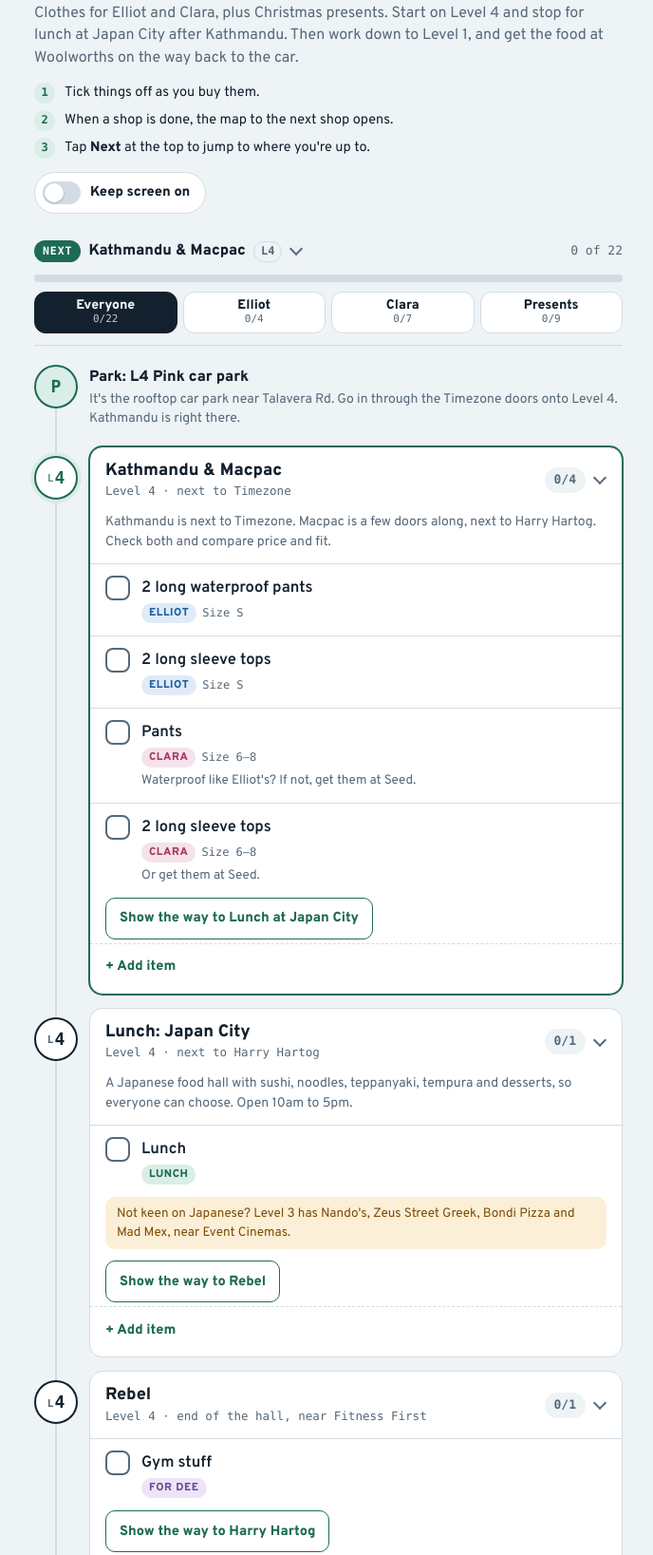
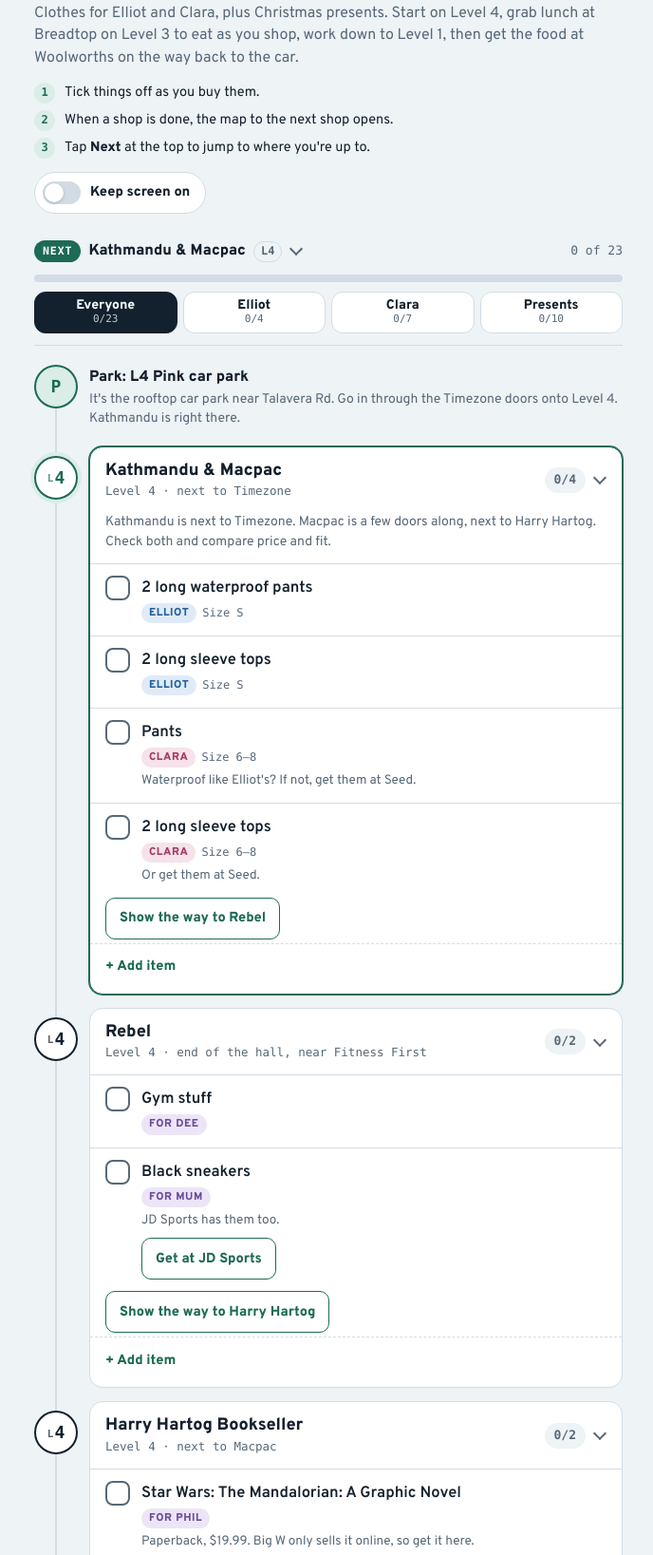
Before and after one commit to unknowncharicter/Europe-Christmas-trip-shopping-list, a plain HTML site: page index.html in a window 1280 px wide. Shown: the part 98-1735 px from the top of the page at 95% size, without its empty margins (294-982 px from the left). Drawn offline with Linux system fonts and the light colour scheme; a web font is replaced by a local one.

Commit message:
Lunch at Breadtop (grab and go); Mum's sneakers at Rebel or JD Sports
- Lunch moves from Japan City to Breadtop on Level 3, just past JD Sports
- Mum's black sneakers show at Rebel and JD Sports; ticking at one hides
  them at the other; 'Get at JD Sports' moves them on, with Undo

Co-Authored-By: Claude Opus 5.5 <noreply@anthropic.com>
Claude-Session: https://claude.ai/code/session_01GKwR6jD5zdwEjAEbvixCBs

```diff
--- a/index.html
+++ b/index.html
@@ -90,6 +90,7 @@ h1{margin:0; font-size:32px; line-height:1.05; font-weight:800; letter-spacing:-
   position:sticky; top:env(safe-area-inset-top, 0px); z-index:5;
   background:var(--bg); padding-block:12px; display:grid; gap:10px;
   border-bottom:1px solid var(--line);
+  box-shadow:0 0 0 4px var(--bg);
 }
 .progress-text{display:flex; justify-content:space-between; align-items:center; gap:12px; font-size:15px}
 .progress-text strong{font-weight:800}
@@ -159,7 +160,11 @@ h1{margin:0; font-size:32px; line-height:1.05; font-weight:800; letter-spacing:-
 .empty-msg{margin:0; padding:0 16px 14px; font-size:14px; color:var(--muted); font-style:italic}
 
 .items{list-style:none; margin:0; padding:0}
-.item{position:relative; border-top:1px solid var(--line); display:flex; align-items:stretch}
+.item{position:relative; border-top:1px solid var(--line); display:flex; flex-wrap:wrap; align-items:stretch}
+.item-actions{flex-basis:100%; padding:0 16px 12px 54px; margin-top:-4px}
+.defer-btn{min-height:44px; padding:0 14px; border:1px solid var(--route); border-radius:10px; background:none; color:var(--route); font-weight:700; font-size:14.5px}
+.moved{margin:0 16px 12px; padding:2px 4px 2px 12px; border-radius:10px; background:var(--gift-soft); color:var(--gift); font-size:14px; display:flex; align-items:center; justify-content:space-between; gap:8px}
+.undo-btn{flex:none; min-height:44px; padding:0 10px; border:0; background:none; color:inherit; font-weight:800; text-decoration:underline}
 .chk{position:absolute; opacity:0; width:1px; height:1px; pointer-events:none}
 .item-label{flex:1; min-width:0; display:grid; grid-template-columns:26px minmax(0, 1fr); gap:12px; padding:13px 16px; cursor:pointer; align-items:start}
 .box{
@@ -251,7 +256,7 @@ h1{margin:0; font-size:32px; line-height:1.05; font-weight:800; letter-spacing:-
 /* Tap feedback on touch screens */
 @media (hover:none){
   .card-head:active, .seg button:active, .next-btn:active, .show-way:active, .add-btn:active,
-  .way-hide:active, .wake:active, .reset:active, .viewer-bar button:active{opacity:.6}
+  .way-hide:active, .wake:active, .reset:active, .viewer-bar button:active, .defer-btn:active, .undo-btn:active{opacity:.6}
   .item-label:active{background:var(--bg)}
 }
 @media (prefers-reduced-motion: reduce){ *{transition:none !important} }
@@ -265,7 +270,7 @@ h1{margin:0; font-size:32px; line-height:1.05; font-weight:800; letter-spacing:-
   <header class="intro">
     <p class="eyebrow">Macquarie Centre · North Ryde</p>
     <h1>Europe trip and Christmas presents</h1>
-    <p class="lede">Clothes for Elliot and Clara, plus Christmas presents. Start on Level 4 and stop for lunch at Japan City after Kathmandu. Then work down to Level 1, and get the food at Woolworths on the way back to the car.</p>
+    <p class="lede">Clothes for Elliot and Clara, plus Christmas presents. Start on Level 4, grab lunch at Breadtop on Level 3 to eat as you shop, work down to Level 1, then get the food at Woolworths on the way back to the car.</p>
     <ol class="howto">
       <li><span>Tick things off as you buy them.</span></li>
       <li><span>When a shop is done, the map to the next shop opens.</span></li>
@@ -324,8 +329,8 @@ h1{margin:0; font-size:32px; line-height:1.05; font-weight:800; letter-spacing:-
       text: "It's the rooftop car park near Talavera Rd. Go in through the Timezone doors onto Level 4. Kathmandu is right there." },
     { id: "l4", level: "4", name: "Kathmandu & Macpac", where: "Level 4 · next to Timezone",
       tip: "Kathmandu is next to Timezone. Macpac is a few doors along, next to Harry Hartog. Check both and compare price and fit.",
-      way: { to: "Lunch at Japan City", maps: [
-        { src: "maps/01-kathmandu-to-rebel.png", w: 895, h: 838, cap: "Walk along the hall away from Timezone, toward Fitness First. Japan City is on your right, next to Harry Hartog. (This map goes on to Rebel, your stop after lunch.)" }
+      way: { to: "Rebel", maps: [
+        { src: "maps/01-kathmandu-to-rebel.png", w: 895, h: 838, cap: "Walk along the hall away from Timezone, toward Fitness First. Rebel is at the end of the hall, on your left." }
       ] },
       items: [
         { id: "e-wpants", who: "e", text: "2 long waterproof pants", size: "S" },
@@ -333,19 +338,14 @@ h1{margin:0; font-size:32px; line-height:1.05; font-weight:800; letter-spacing:-
         { id: "c-pants", who: "c", text: "Pants", size: "6–8", note: "Waterproof like Elliot's? If not, get them at Seed." },
         { id: "c-tops", who: "c", text: "2 long sleeve tops", size: "6–8", note: "Or get them at Seed." }
       ] },
-    { id: "lunch", level: "4", name: "Lunch: Japan City", where: "Level 4 · next to Harry Hartog",
-      tip: "A Japanese food hall with sushi, noodles, teppanyaki, tempura and desserts, so everyone can choose. Open 10am to 5pm.",
-      alt: "Not keen on Japanese? Level 3 has Nando's, Zeus Street Greek, Bondi Pizza and Mad Mex, near Event Cinemas.",
-      items: [
-        { id: "f-lunch", who: "f", text: "Lunch" }
-      ],
-      way: { to: "Rebel", text: "Keep walking to the end of the hall. Rebel is on your left, near Fitness First." } },
     { id: "rebel", level: "4", name: "Rebel", where: "Level 4 · end of the hall, near Fitness First",
       way: { to: "Harry Hartog", maps: [
-        { src: "maps/02-rebel-to-harry-hartog.png", w: 1332, h: 783, cap: "Head back along the hall toward Timezone. Harry Hartog is a short walk on your left, next to Japan City where you had lunch." }
+        { src: "maps/02-rebel-to-harry-hartog.png", w: 1332, h: 783, cap: "Head back along the hall toward Timezone. Harry Hartog is a short walk on your left, next to Macpac." }
       ] },
       items: [
-        { id: "g-dee", who: "g", for: "Dee", text: "Gym stuff" }
+        { id: "g-dee", who: "g", for: "Dee", text: "Gym stuff" },
+        { id: "g-mum-sneakers", who: "g", for: "Mum", text: "Black sneakers", deferTo: "jd", deferLabel: "Get at JD Sports",
+          notes: { rebel: "JD Sports has them too.", jd: "Not bought at Rebel, so get them here." } }
       ] },
     { id: "hh", level: "4", name: "Harry Hartog Bookseller", where: "Level 4 · next to Macpac",
       way: { to: "JD Sports, Level 3", maps: [
@@ -357,12 +357,22 @@ h1{margin:0; font-size:32px; line-height:1.05; font-weight:800; letter-spacing:-
         { id: "g-brody-book", who: "g", for: "Brody", text: "A book" }
       ] },
     { id: "jd", level: "3", name: "JD Sports", where: "Level 3 · next to Hype DC",
-      way: { to: "Bonds", maps: [
-        { src: "maps/06-priceline-to-bonds.png", w: 1775, h: 841, cap: "Head back along the main hall the way you came, past Lids. Bonds is just past Glassons, on your left. (This map starts at Priceline, just down the hall from JD Sports.)" }
+      shares: ["g-mum-sneakers"],
+      way: { to: "Lunch at Breadtop", maps: [
+        { src: "maps/05-jd-sports-to-breadtop.png", w: 808, h: 947, cap: "Walk down the hall past The Athlete's Foot and Priceline. Breadtop is on your left, just past Priceline." }
       ] },
       items: [
         { id: "g-dad", who: "g", for: "Dad", text: "adidas Handball Spezial, grey", size: "US 9.5", note: "About $150. Show staff the product on JD's website." }
       ] },
+    { id: "lunch", level: "3", name: "Lunch: Breadtop", where: "Level 3 · just past Priceline, down from JD Sports",
+      tip: "Over 200 fresh buns and pastries, sweet and savoury. Grab a tray, pick your own and eat as you shop. Open 10am to 6pm.",
+      alt: "Hungry earlier? The Loft Cafe on Level 4, near Macpac, is open until 4pm. Bakers Delight on Level 3, near ALDI, has scrolls.",
+      items: [
+        { id: "f-lunch", who: "f", text: "Lunch" }
+      ],
+      way: { to: "Bonds", maps: [
+        { src: "maps/06-priceline-to-bonds.png", w: 1775, h: 841, cap: "Walk back up the hall past Priceline and Novo Shoes. At the top, turn left along the main hall and go past Lids. Bonds is just past Glassons, on your left." }
+      ] } },
     { id: "bonds", level: "3", name: "Bonds", where: "Level 3 · near Glassons, by the escalator",
       way: { to: "Myer", maps: [
         { src: "maps/07-bonds-to-myer.png", w: 1420, h: 710, cap: "Myer is just across the hall. Walk past Glassons, cross the hall and go into Myer between Foot Locker and Dotti." }
@@ -444,7 +454,7 @@ h1{margin:0; font-size:32px; line-height:1.05; font-weight:800; letter-spacing:-
 
   var WHO = { e: "Elliot", c: "Clara", b: "Both", g: "Presents", t: "Return", f: "Lunch" };
   var KEY = "europe-trip-shopping-v1";
-  var state = { checked: {}, custom: {}, filter: "all", last: null };
+  var state = { checked: {}, custom: {}, filter: "all", last: null, at: {}, deferred: {} };
   var expanded = {};   // per-visit open/closed overrides
   var addOpen = {};
   var wayOpen = {};   // per-visit show/hide overrides for directions
@@ -457,6 +467,8 @@ h1{margin:0; font-size:32px; line-height:1.05; font-weight:800; letter-spacing:-
       state.custom = saved.custom || {};
       state.filter = saved.filter || "all";
       state.last = saved.last || null;
+      state.at = saved.at || {};
+      state.deferred = saved.deferred || {};
     }
   } catch (e) {}
 
@@ -501,7 +513,7 @@ h1{margin:0; font-size:32px; line-height:1.05; font-weight:800; letter-spacing:-
     for (var i = 0; i < STOPS.length; i++) {
       var s = STOPS[i];
       if (s.marker || s.milestone || s.optional) continue;
-      var left = itemsOf(s).filter(function (it) { return matches(it, f) && !state.checked[it.id]; }).length;
+      var left = stopItems(s).filter(function (it) { return matches(it, f) && !state.checked[it.id]; }).length;
       if (left) return { stop: s, left: left };
     }
     return null;
@@ -527,9 +539,25 @@ h1{margin:0; font-size:32px; line-height:1.05; font-weight:800; letter-spacing:-
     var done = list.filter(function (it) { return state.checked[it.id]; }).length;
     return { done: done, total: list.length };
   }
+  // Items as they show at this shop. Some items can be bought at either of two shops:
+  // once ticked at one, they disappear from the other. "Get at JD Sports" moves one on.
+  function stopItems(stop) {
+    if (stop.covers) return coveredOf(stop);
+    var own = itemsOf(stop).filter(function (it) {
+      if (state.at[it.id] && state.at[it.id] !== stop.id) return false;
+      if (it.deferTo && state.deferred[it.id] && !state.checked[it.id]) return false;
+      return true;
+    });
+    var shared = (stop.shares || []).map(findItem).filter(function (it) {
+      return it && (!state.checked[it.id] || state.at[it.id] === stop.id);
+    });
+    return own.concat(shared);
+  }
+  function isShared(stop, it) { return !!(stop.covers || (stop.shares && stop.shares.indexOf(it.id) !== -1)); }
+
   function stopDone(stop) {
     if (stop.covers) return stop.covers.every(function (id) { return state.checked[id]; });
-    var items = itemsOf(stop);
+    var items = stopItems(stop);
     return items.length > 0 && items.every(function (it) { return state.checked[it.id]; });
   }
 
@@ -569,11 +597,12 @@ h1{margin:0; font-size:32px; line-height:1.05; font-weight:800; letter-spacing:-
     var input = h("input", { type: "checkbox", id: id, class: "chk" });
     input.checked = !!state.checked[it.id];
     input.addEventListener("change", function () {
-      if (input.checked) state.checked[it.id] = true; else delete state.checked[it.id];
+      if (input.checked) { state.checked[it.id] = true; state.at[it.id] = stop.id; }
+      else { delete state.checked[it.id]; delete state.at[it.id]; }
       state.last = stop.id;   // the shop you are standing in
       STOPS.forEach(function (s) {
         if (s.marker || s.milestone) return;
-        var ids = itemsOf(s).map(function (x) { return x.id; }).concat(s.covers || []);
+        var ids = itemsOf(s).map(function (x) { return x.id; }).concat(s.covers || [], s.shares || []);
         if (ids.indexOf(it.id) !== -1 && stopDone(s)) { delete expanded[s.id]; delete wayOpen[s.id]; }
       });
       save(); render(id);
@@ -587,8 +616,17 @@ h1{margin:0; font-size:32px; line-height:1.05; font-weight:800; letter-spacing:-
         h("span", { class: "meta" },
           h("span", { class: "tag " + it.who, text: it.who === "g" ? (it.for ? "For " + it.for : "Present") : WHO[it.who] }),
           it.size ? h("span", { class: "size", text: "Size " + it.size }) : null),
-        it.note ? h("span", { class: "inote", text: it.note }) : null));
+        (it.notes && it.notes[stop.id]) || it.note ? h("span", { class: "inote", text: (it.notes && it.notes[stop.id]) || it.note }) : null));
     var li = h("li", { class: "item" }, input, label);
+    if (it.deferTo && it.deferTo !== stop.id && !state.checked[it.id]) {
+      li.append(h("div", { class: "item-actions" }, h("button", { type: "button", class: "defer-btn", id: "defer-" + it.id, text: it.deferLabel,
+        onclick: function () {
+          state.deferred[it.id] = true; state.last = stop.id;
+          if (stopDone(stop)) { delete expanded[stop.id]; delete wayOpen[stop.id]; }
+          save(); render();
+          if (stopDone(stop) && document.getElementById("way-" + stop.id)) scrollToEl(stopEl(stop.id));
+        } })));
+    }
     if (it.custom) {
       li.append(h("button", {
         type: "button", class: "del", "aria-label": "Remove " + it.text, text: "×",
@@ -630,7 +668,7 @@ h1{margin:0; font-size:32px; line-height:1.05; font-weight:800; letter-spacing:-
   }
 
   function renderStop(stop, f, nextId) {
-    var items = stop.covers ? coveredOf(stop) : itemsOf(stop);
+    var items = stopItems(stop);
     var vis = items.filter(function (it) { return matches(it, f); });
     var done = stopDone(stop);
     var vdone = vis.filter(function (it) { return state.checked[it.id]; }).length;
@@ -668,10 +706,17 @@ h1{margin:0; font-size:32px; line-height:1.05; font-weight:800; letter-spacing:-
       if (stop.tip) body.append(h("p", { class: "tip", text: stop.tip }));
       if (vis.length) {
         var ul = h("ul", { class: "items" });
-        vis.forEach(function (it) { ul.append(renderItem(it, stop, stop.covers ? stop.id + "-" : "")); });
+        vis.forEach(function (it) { ul.append(renderItem(it, stop, isShared(stop, it) ? stop.id + "-" : "")); });
         body.append(ul);
       }
       if (stop.alt) body.append(h("p", { class: "alt", text: stop.alt }));
+      itemsOf(stop).forEach(function (it) {
+        if (!(it.deferTo && state.deferred[it.id] && !state.checked[it.id])) return;
+        body.append(h("p", { class: "moved" },
+          h("span", { text: it.text + (it.for ? " for " + it.for : "") + ": getting at JD Sports." }),
+          h("button", { type: "button", class: "undo-btn", text: "Undo",
+            onclick: function () { delete state.deferred[it.id]; save(); render(); } })));
+      });
       if (way && !showWay) body.append(h("button", { type: "button", class: "show-way", id: "showway-" + stop.id,
         text: "Show the way to " + way.to, onclick: function () { wayOpen[stop.id] = true; render("wayhide-" + stop.id); } }));
       if (!stop.optional) body.append(renderAdd(stop));
@@ -764,7 +809,7 @@ h1{margin:0; font-size:32px; line-height:1.05; font-weight:800; letter-spacing:-
       area.append(h("div", { class: "confirm" },
         h("span", { text: "Untick everything?" }),
         h("button", { type: "button", class: "yes", id: "resetYes", text: "Yes, clear",
-          onclick: function () { state.checked = {}; state.last = null; expanded = {}; wayOpen = {}; confirmReset = false; save(); render(); renderReset(); } }),
+          onclick: function () { state.checked = {}; state.last = null; state.at = {}; state.deferred = {}; expanded = {}; wayOpen = {}; confirmReset = false; save(); render(); renderReset(); } }),
         h("button", { type: "button", class: "reset", text: "Cancel",
           onclick: function () { confirmReset = false; renderReset(); } })));
     }
--- a/sw.js
+++ b/sw.js
@@ -1,6 +1,6 @@
 // Keeps a copy of the app on the phone so it still opens with no signal in the centre.
 // Change VERSION whenever the app or maps change, so phones pick up the new copy.
-const VERSION = "trip-shopping-v7";
+const VERSION = "trip-shopping-v8";
 const FILES = [
   "./",
   "index.html",
@@ -11,6 +11,7 @@ const FILES = [
   "maps/02-rebel-to-harry-hartog.png",
   "maps/03-harry-hartog-to-escalator.png",
   "maps/04-escalator-to-jd-sports.png",
+  "maps/05-jd-sports-to-breadtop.png",
   "maps/06-priceline-to-bonds.png",
   "maps/07-bonds-to-myer.png",
   "maps/08-myer-to-seed.png",
```
Also changed, not shown: maps/05-jd-sports-to-breadtop.png (added).
